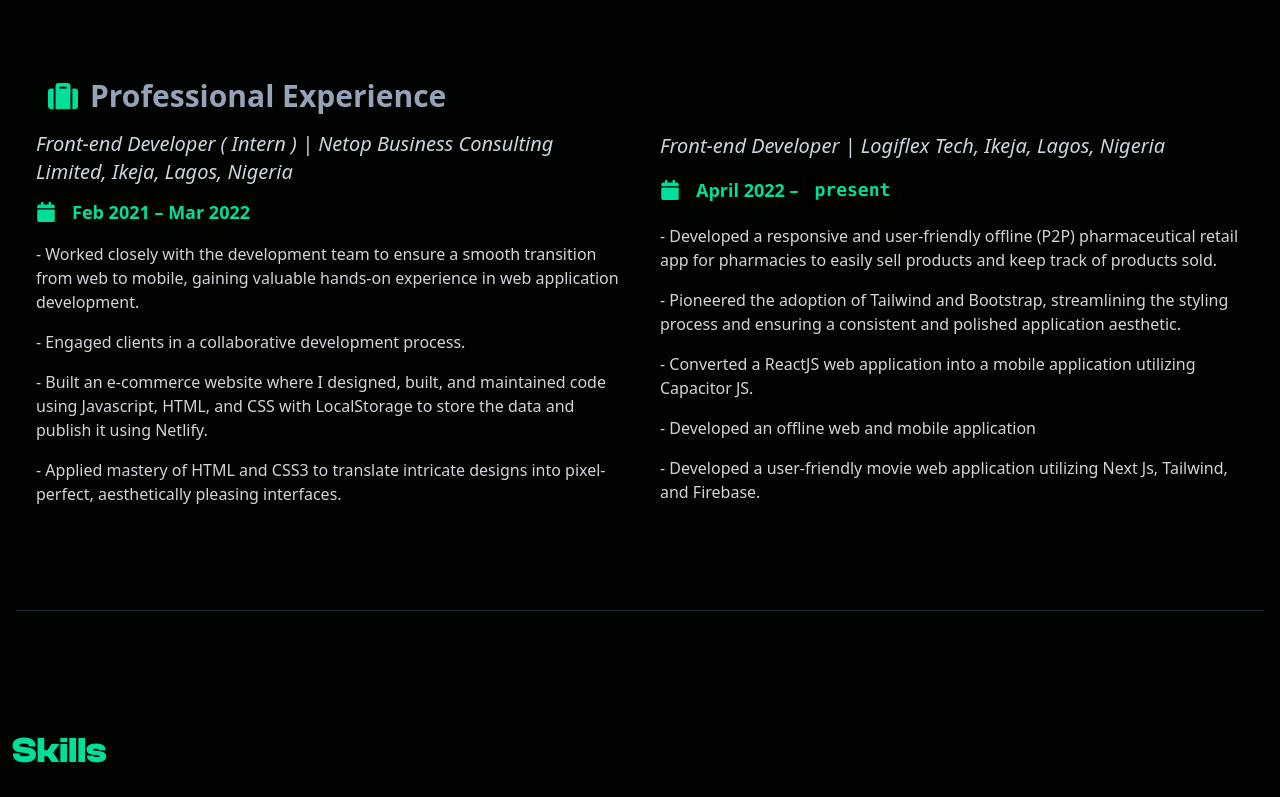
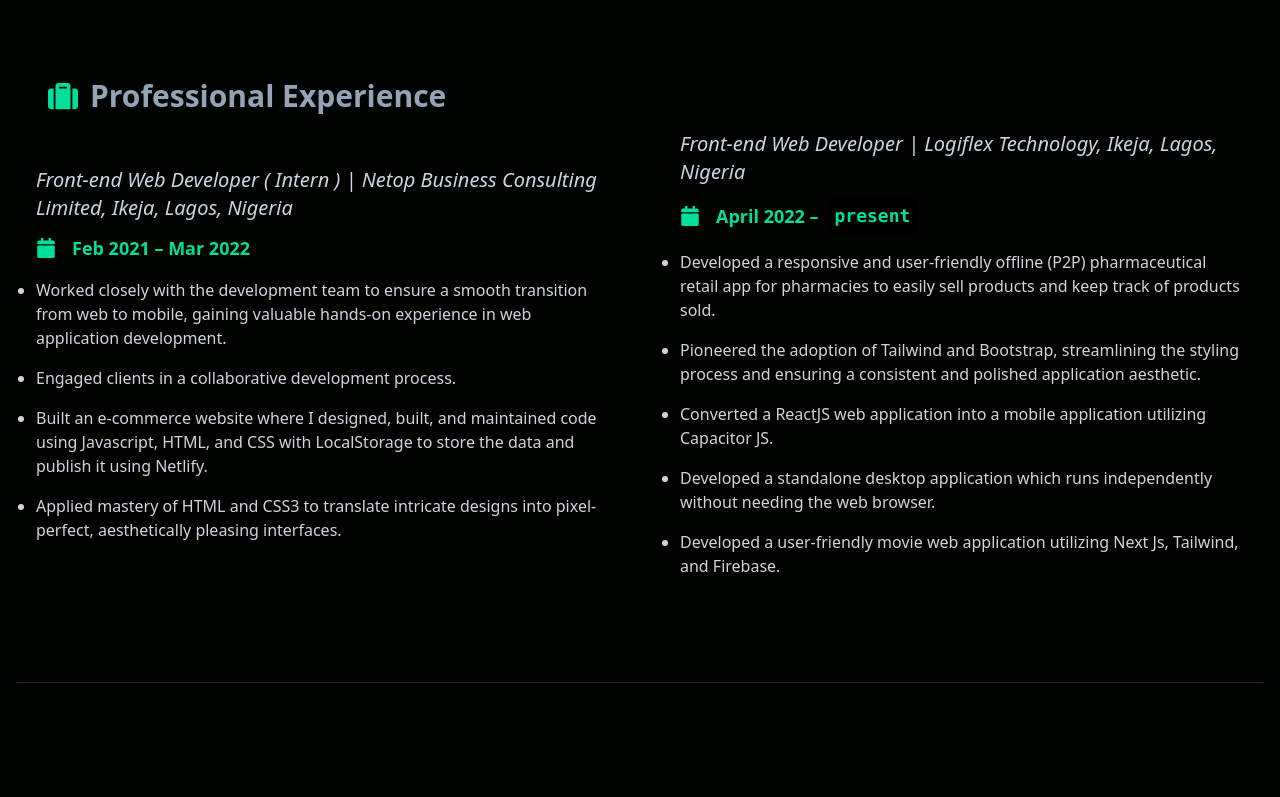
Before and after one commit to emmanuel2-s/my-portfolio, a React (Vite) app: page / in a window 1280 px wide. Shown: the part 1543-2340 px from the top of the page. Built offline with nearby package versions, Linux system fonts and the light colour scheme.

Commit message:
new push

```diff
--- a/src/components/About.jsx
+++ b/src/components/About.jsx
@@ -44,7 +44,7 @@
             About Me
           </h1>
           {/* <div className="border-b-4 border-black w-20"></div> */}
-          <div className="visible grid md:flex md:justify-between py shadow-sm mt-1">
+          <div className="visible grid md:flex md:justify-between space-x-6 gap-6 shadow-sm mt-1">
             <div className=" md:px-6 py-4 px-3 w-full lg:w-3/5">
               <div className="flex justify-center items-center md:justify-start py-3">
                 <AiFillProfile className="f text-[#00df9a]" size={30} />
@@ -163,11 +163,12 @@
             </h3>
             {/* <div className="border-b-4 border-black w-20 mb-3"></div> */}
 
-            <div className="block md:flex md:flex-row-reverse md:justify-between md:items-center gap-10">
+            <div className="block md:flex md:flex-row-reverse md:justify-between md:items-center md:gap-20">
               <div className="lg:w-[50%]">
                 <p className="font-medium text-slate-300 text-xl">
                   <em>
-                    Front-end Developer | Logiflex Tech, Ikeja, Lagos, Nigeria
+                    Front-end Web Developer | Logiflex Technology, Ikeja, Lagos,
+                    Nigeria
                   </em>
                 </p>
                 <h5 className="flex items-center pt-3 font-bold text-lg py-2 text-[#00df9a]">
@@ -179,26 +180,27 @@
                     present
                   </b>
                 </h5>
-                <ul className="pb-10 md:pb-0 font-medium text-gray-300">
+                <ul className="pb-10 md:pb-0 font-medium text-gray-300 list-disc">
                   <li className="py-2">
-                    - Developed a responsive and user-friendly offline (P2P)
+                    Developed a responsive and user-friendly offline (P2P)
                     pharmaceutical retail app for pharmacies to easily sell
                     products and keep track of products sold.
                   </li>
                   <li className="py-2">
-                    - Pioneered the adoption of Tailwind and Bootstrap,
+                    Pioneered the adoption of Tailwind and Bootstrap,
                     streamlining the styling process and ensuring a consistent
                     and polished application aesthetic.
                   </li>
                   <li className="py-2">
-                    - Converted a ReactJS web application into a mobile
+                    Converted a ReactJS web application into a mobile
                     application utilizing Capacitor JS.
                   </li>
                   <li className="py-2">
-                    - Developed an offline web and mobile application{" "}
+                    Developed a standalone desktop application which runs
+                    independently without needing the web browser.
                   </li>
                   <li className="py-2">
-                    - Developed a user-friendly movie web application utilizing
+                    Developed a user-friendly movie web application utilizing
                     Next Js, Tailwind, and Firebase.
                   </li>
                 </ul>
@@ -206,8 +208,8 @@
               <div className="lg:w-[50%]">
                 <p className="font-medium text-slate-300 text-xl">
                   <em>
-                    Front-end Developer ( Intern ) | Netop Business Consulting
-                    Limited, Ikeja, Lagos, Nigeria
+                    Front-end Web Developer ( Intern ) | Netop Business
+                    Consulting Limited, Ikeja, Lagos, Nigeria
                   </em>
                 </p>
                 <h5 className="flex items-center pt-3 font-bold text-lg py-2 text-[#00df9a]">
@@ -216,22 +218,22 @@
                   </span>
                   Feb 2021 – Mar 2022
                 </h5>
-                <ul className="font-medium text-gray-300">
+                <ul className="font-medium text-gray-300 list-disc">
                   <li className="py-2">
-                    - Worked closely with the development team to ensure a
-                    smooth transition from web to mobile, gaining valuable
-                    hands-on experience in web application development.
+                    Worked closely with the development team to ensure a smooth
+                    transition from web to mobile, gaining valuable hands-on
+                    experience in web application development.
                   </li>
                   <li className="py-2">
-                    - Engaged clients in a collaborative development process.
+                    Engaged clients in a collaborative development process.
                   </li>
                   <li className="py-2">
-                    - Built an e-commerce website where I designed, built, and
+                    Built an e-commerce website where I designed, built, and
                     maintained code using Javascript, HTML, and CSS with
                     LocalStorage to store the data and publish it using Netlify.
                   </li>
                   <li className="py-2">
-                    - Applied mastery of HTML and CSS3 to translate intricate
+                    Applied mastery of HTML and CSS3 to translate intricate
                     designs into pixel-perfect, aesthetically pleasing
                     interfaces.
                   </li>
--- a/src/components/Contact.jsx
+++ b/src/components/Contact.jsx
@@ -32,13 +32,13 @@
     <>
       <div className="max-w-[1440px] w-full mx-auto md:mt-20 py-4 px-4">
         <h1
-          className="text-[#00df9a] text-center md:text-left text-4xl font-bold my-6"
+          className="text-[#00df9a] text-center md:text-left text-4xl font-bold my-6 px-3"
           id="contact"
         >
           Contact Me
         </h1>
 
-        <div className="block md:flex md:justify-between md:items-center max-w-[1340px] w-full mx-auto space-y-3">
+        <div className="block md:flex md:justify-between md:items-center space-y-3 px-4 sm:px-0">
           <div className="w-full">
             <h4 className="text-slate-400 text-xl font-bold py-4">
               I' ll be thrilled to have you connect with me!
@@ -89,7 +89,7 @@
             </form>
           </div>
 
-          <div className="hidden lg:block py-8 shadow-[0_0_10px_#00df9a]">
+          <div className="hidden lg:block py-8 shadow-[0_0_10px_#00df9a] px-4 sm:px-2">
             <p className="flex items-center p-3 font-bold text-slate-300">
               <span className="px-3">
                 <FaSuitcase className="text-[#00df9a]" size={20} />
@@ -142,6 +142,20 @@
             </div>
           </div>
         </div>
+        {/* <div class="relative">
+          <input
+            type="text"
+            id="floating_filled"
+            class="block rounded-t-lg px-2.5 pb-2.5 pt-5 w-full text-sm text-gray-900 bg-gray-50 dark:bg-gray-700 border-0 border-b-2 border-gray-300 appearance-none dark:text-white dark:border-gray-600 dark:focus:border-blue-500 focus:outline-none focus:ring-0 focus:border-blue-600 peer"
+            placeholder=" "
+          />
+          <label
+            for="floating_filled"
+            class="absolute text-sm text-gray-500 dark:text-gray-400 duration-300 transform -translate-y-4 scale-75 top-4 z-10 origin-[0] start-2.5 peer-focus:text-blue-600 peer-focus:dark:text-blue-500 peer-placeholder-shown:scale-100 peer-placeholder-shown:translate-y-0 peer-focus:scale-75 peer-focus:-translate-y-4 rtl:peer-focus:translate-x-1/4 rtl:peer-focus:left-auto"
+          >
+            Floating filled
+          </label>
+        </div> */}
       </div>
       {/* </div> */}
     </>
--- a/src/components/Skill.jsx
+++ b/src/components/Skill.jsx
@@ -5,7 +5,7 @@
     <>
       <div
         id="skill"
-        className="text-white max-w-[1440px] mx-auto py-10 mt-20 box-border w-full px-3"
+        className="text-white max-w-[1440px] mx-auto py-10 sm:mt-20 box-border w-full px-3"
       >
         <h1 className="text-4xl text-[#00df9a] text-center sm:text-left">
           Skills
```
